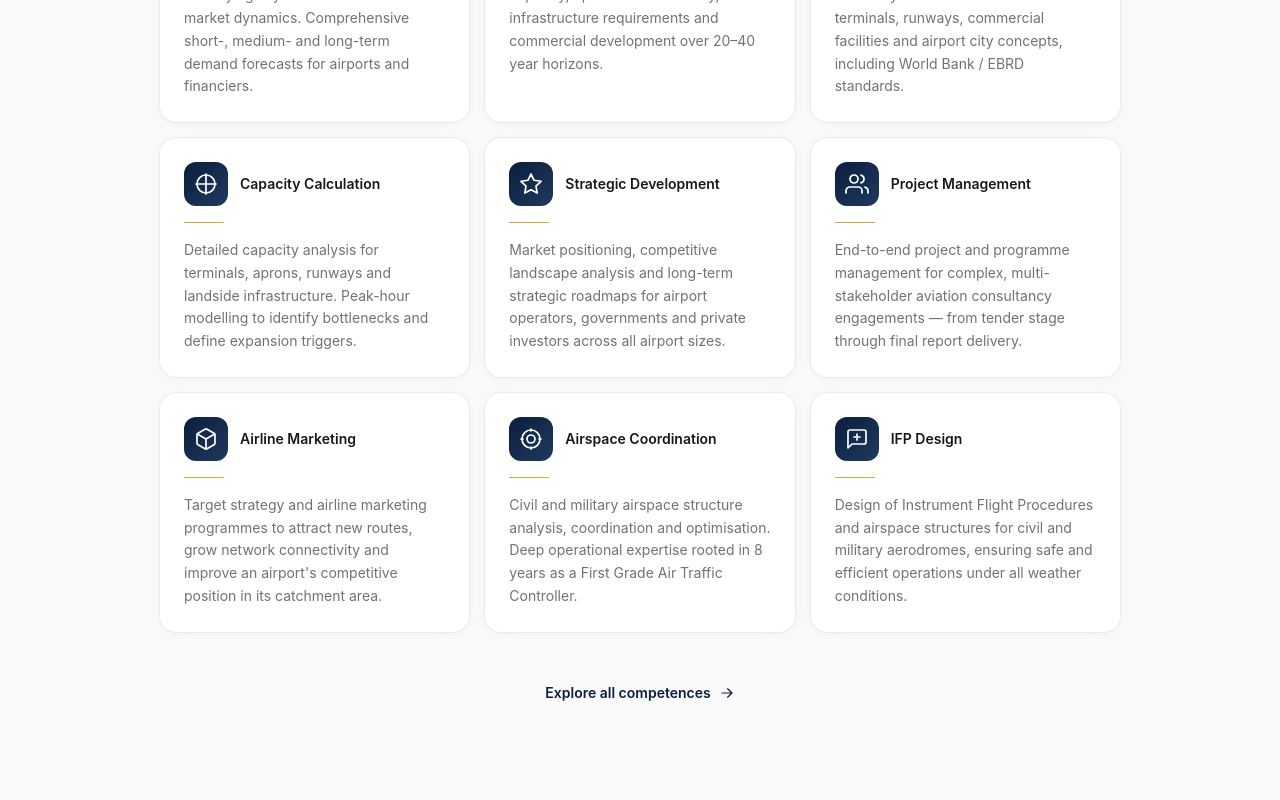
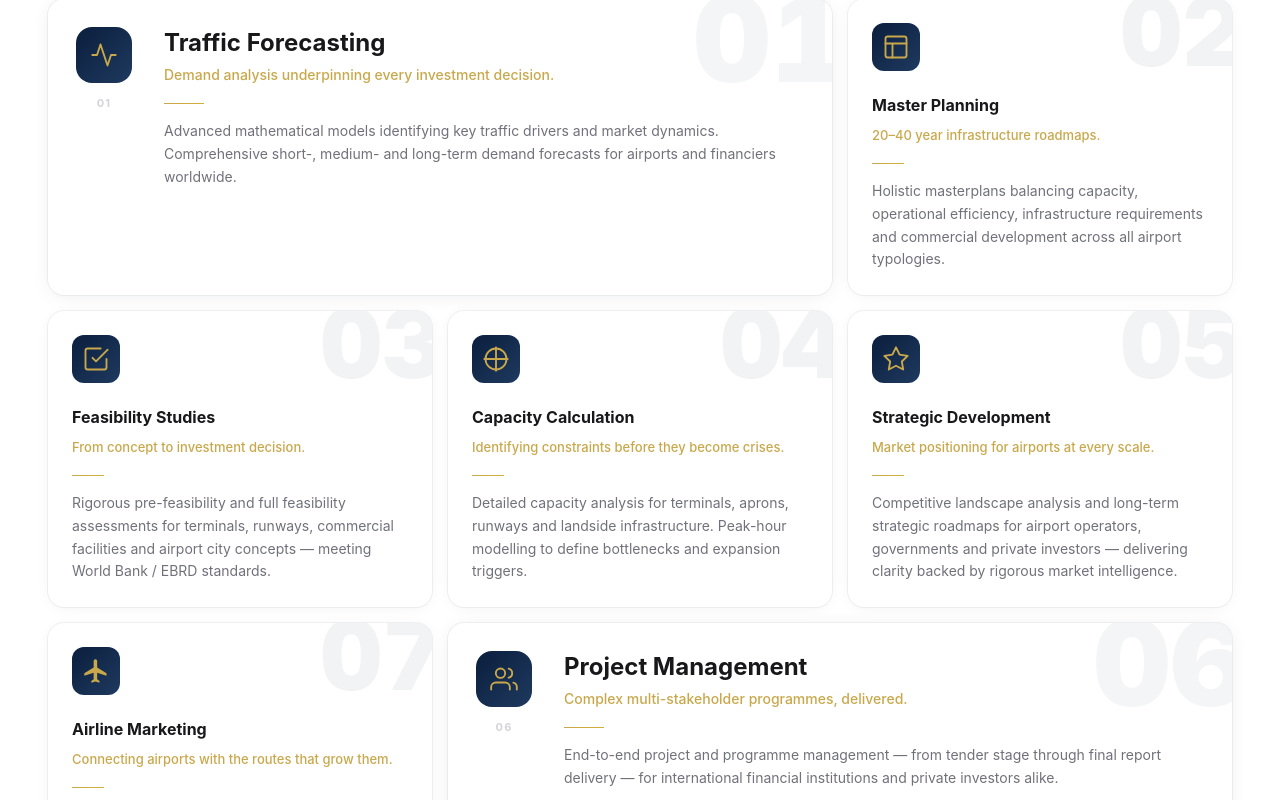
Before and after one commit to DR7777/yuriy-rubanov, a Next.js app: page / in a window 1280 px wide. Shown: the part 1800-2600 px from the top of the page. Built offline with nearby package versions, Linux system fonts and the light colour scheme.

Commit message:
Update ExpertiseSection and ProjectCard components with enhanced descriptions, improved styling, and added competence numbers. Updated country code handling in ProjectCard for better clarity.

```diff
--- a/src/components/ExpertiseSection.tsx
+++ b/src/components/ExpertiseSection.tsx
@@ -1,67 +1,85 @@
+import Link from 'next/link'
 import { ScrollReveal } from '@/components/ScrollReveal'
 
-// ─── Expertise cards data ─────────────────────────────────────────────────────
+// ─── Competence data ──────────────────────────────────────────────────────────
 
 const COMPETENCES = [
   {
+    number: '01',
     title: 'Traffic Forecasting',
+    subtitle: 'Demand analysis underpinning every investment decision.',
     description:
-      'Advanced mathematical models identifying key traffic drivers and market dynamics. Comprehensive short-, medium- and long-term demand forecasts for airports and financiers.',
+      'Advanced mathematical models identifying key traffic drivers and market dynamics. Comprehensive short-, medium- and long-term demand forecasts for airports and financiers worldwide.',
+    featured: true, // col-span-2 on lg
     icon: (
-      <svg viewBox="0 0 24 24" fill="none" stroke="currentColor" strokeWidth={1.7} strokeLinecap="round" strokeLinejoin="round" className="h-6 w-6">
+      <svg viewBox="0 0 24 24" fill="none" stroke="currentColor" strokeWidth={1.6} strokeLinecap="round" strokeLinejoin="round" className="h-7 w-7">
         <polyline points="22 12 18 12 15 21 9 3 6 12 2 12" />
       </svg>
     ),
   },
   {
+    number: '02',
     title: 'Master Planning',
+    subtitle: '20–40 year infrastructure roadmaps.',
     description:
-      'Holistic airport masterplans balancing capacity, operational efficiency, infrastructure requirements and commercial development over 20–40 year horizons.',
+      'Holistic masterplans balancing capacity, operational efficiency, infrastructure requirements and commercial development across all airport typologies.',
+    featured: false,
     icon: (
-      <svg viewBox="0 0 24 24" fill="none" stroke="currentColor" strokeWidth={1.7} strokeLinecap="round" strokeLinejoin="round" className="h-6 w-6">
+      <svg viewBox="0 0 24 24" fill="none" stroke="currentColor" strokeWidth={1.6} strokeLinecap="round" strokeLinejoin="round" className="h-7 w-7">
         <rect x="3" y="3" width="18" height="18" rx="2"/>
         <path d="M3 9h18M9 21V9"/>
       </svg>
     ),
   },
   {
+    number: '03',
     title: 'Feasibility Studies',
+    subtitle: 'From concept to investment decision.',
     description:
-      'Rigorous pre-feasibility and full feasibility assessments for new terminals, runways, commercial facilities and airport city concepts, including World Bank / EBRD standards.',
+      'Rigorous pre-feasibility and full feasibility assessments for terminals, runways, commercial facilities and airport city concepts — meeting World Bank / EBRD standards.',
+    featured: false,
     icon: (
-      <svg viewBox="0 0 24 24" fill="none" stroke="currentColor" strokeWidth={1.7} strokeLinecap="round" strokeLinejoin="round" className="h-6 w-6">
+      <svg viewBox="0 0 24 24" fill="none" stroke="currentColor" strokeWidth={1.6} strokeLinecap="round" strokeLinejoin="round" className="h-7 w-7">
         <path d="M9 11l3 3L22 4"/>
         <path d="M21 12v7a2 2 0 0 1-2 2H5a2 2 0 0 1-2-2V5a2 2 0 0 1 2-2h11"/>
       </svg>
     ),
   },
   {
+    number: '04',
     title: 'Capacity Calculation',
+    subtitle: 'Identifying constraints before they become crises.',
     description:
-      'Detailed capacity analysis for terminals, aprons, runways and landside infrastructure. Peak-hour modelling to identify bottlenecks and define expansion triggers.',
+      'Detailed capacity analysis for terminals, aprons, runways and landside infrastructure. Peak-hour modelling to define bottlenecks and expansion triggers.',
+    featured: false,
     icon: (
-      <svg viewBox="0 0 24 24" fill="none" stroke="currentColor" strokeWidth={1.7} strokeLinecap="round" strokeLinejoin="round" className="h-6 w-6">
-        <path d="M12 2v20M2 12h20"/>
-        <circle cx="12" cy="12" r="9"/>
+      <svg viewBox="0 0 24 24" fill="none" stroke="currentColor" strokeWidth={1.6} strokeLinecap="round" strokeLinejoin="round" className="h-7 w-7">
+        <path d="M12 2v20M2 12h20"/><circle cx="12" cy="12" r="9"/>
       </svg>
     ),
   },
   {
+    number: '05',
     title: 'Strategic Development',
+    subtitle: 'Market positioning for airports at every scale.',
     description:
-      'Market positioning, competitive landscape analysis and long-term strategic roadmaps for airport operators, governments and private investors across all airport sizes.',
+      'Competitive landscape analysis and long-term strategic roadmaps for airport operators, governments and private investors — delivering clarity backed by rigorous market intelligence.',
+    featured: false,
     icon: (
-      <svg viewBox="0 0 24 24" fill="none" stroke="currentColor" strokeWidth={1.7} strokeLinecap="round" strokeLinejoin="round" className="h-6 w-6">
+      <svg viewBox="0 0 24 24" fill="none" stroke="currentColor" strokeWidth={1.6} strokeLinecap="round" strokeLinejoin="round" className="h-7 w-7">
         <polygon points="12 2 15.09 8.26 22 9.27 17 14.14 18.18 21.02 12 17.77 5.82 21.02 7 14.14 2 9.27 8.91 8.26 12 2"/>
       </svg>
     ),
   },
   {
+    number: '06',
     title: 'Project Management',
+    subtitle: 'Complex multi-stakeholder programmes, delivered.',
     description:
-      'End-to-end project and programme management for complex, multi-stakeholder aviation consultancy engagements — from tender stage through final report delivery.',
+      'End-to-end project and programme management — from tender stage through final report delivery — for international financial institutions and private investors alike.',
+    featured: false,
     icon: (
-      <svg viewBox="0 0 24 24" fill="none" stroke="currentColor" strokeWidth={1.7} strokeLinecap="round" strokeLinejoin="round" className="h-6 w-6">
+      <svg viewBox="0 0 24 24" fill="none" stroke="currentColor" strokeWidth={1.6} strokeLinecap="round" strokeLinejoin="round" className="h-7 w-7">
         <path d="M17 21v-2a4 4 0 0 0-4-4H5a4 4 0 0 0-4 4v2"/>
         <circle cx="9" cy="7" r="4"/>
         <path d="M23 21v-2a4 4 0 0 0-3-3.87M16 3.13a4 4 0 0 1 0 7.75"/>
@@ -69,81 +87,256 @@ const COMPETENCES = [
     ),
   },
   {
+    number: '07',
     title: 'Airline Marketing',
+    subtitle: 'Connecting airports with the routes that grow them.',
     description:
-      'Target strategy and airline marketing programmes to attract new routes, grow network connectivity and improve an airport\'s competitive position in its catchment area.',
+      'Target strategy and airline marketing programmes to attract new routes, grow network connectivity and strengthen an airport\'s competitive position in its catchment area.',
+    featured: true, // col-span-2 on lg
     icon: (
-      <svg viewBox="0 0 24 24" fill="none" stroke="currentColor" strokeWidth={1.7} strokeLinecap="round" strokeLinejoin="round" className="h-6 w-6">
-        <path d="M21 16V8a2 2 0 0 0-1-1.73l-7-4a2 2 0 0 0-2 0l-7 4A2 2 0 0 0 3 8v8a2 2 0 0 0 1 1.73l7 4a2 2 0 0 0 2 0l7-4A2 2 0 0 0 21 16z"/>
-        <polyline points="3.27 6.96 12 12.01 20.73 6.96"/>
-        <line x1="12" y1="22.08" x2="12" y2="12"/>
+      <svg viewBox="0 0 24 24" fill="currentColor" className="h-7 w-7">
+        <path d="M21 16v-2l-8-5V3.5c0-.83-.67-1.5-1.5-1.5S10 2.67 10 3.5V9l-8 5v2l8-2.5V19l-2 1.5V22l3.5-1 3.5 1v-1.5L13 19v-5.5l8 2.5z"/>
       </svg>
     ),
   },
   {
+    number: '08',
     title: 'Airspace Coordination',
+    subtitle: 'Rooted in 8 years of First Grade ATC.',
     description:
-      'Civil and military airspace structure analysis, coordination and optimisation. Deep operational expertise rooted in 8 years as a First Grade Air Traffic Controller.',
+      'Civil and military airspace structure analysis, coordination and optimisation — informed by genuine operational expertise as a First Grade Air Traffic Controller.',
+    featured: false,
     icon: (
-      <svg viewBox="0 0 24 24" fill="none" stroke="currentColor" strokeWidth={1.7} strokeLinecap="round" strokeLinejoin="round" className="h-6 w-6">
-        <circle cx="12" cy="12" r="9"/>
-        <circle cx="12" cy="12" r="4"/>
-        <line x1="12" y1="2" x2="12" y2="4"/>
-        <line x1="12" y1="20" x2="12" y2="22"/>
-        <line x1="2" y1="12" x2="4" y2="12"/>
-        <line x1="20" y1="12" x2="22" y2="12"/>
+      <svg viewBox="0 0 24 24" fill="none" stroke="currentColor" strokeWidth={1.6} strokeLinecap="round" strokeLinejoin="round" className="h-7 w-7">
+        <circle cx="12" cy="12" r="9"/><circle cx="12" cy="12" r="4"/>
+        <line x1="12" y1="2" x2="12" y2="4"/><line x1="12" y1="20" x2="12" y2="22"/>
+        <line x1="2" y1="12" x2="4" y2="12"/><line x1="20" y1="12" x2="22" y2="12"/>
       </svg>
     ),
   },
   {
+    number: '09',
     title: 'IFP Design',
+    subtitle: 'Safe procedures from first principles.',
     description:
-      'Design of Instrument Flight Procedures and airspace structures for civil and military aerodromes, ensuring safe and efficient operations under all weather conditions.',
+      'Design of Instrument Flight Procedures and airspace structures for civil and military aerodromes, ensuring safe and efficient operations in all weather conditions.',
+    featured: false,
     icon: (
-      <svg viewBox="0 0 24 24" fill="none" stroke="currentColor" strokeWidth={1.7} strokeLinecap="round" strokeLinejoin="round" className="h-6 w-6">
+      <svg viewBox="0 0 24 24" fill="none" stroke="currentColor" strokeWidth={1.6} strokeLinecap="round" strokeLinejoin="round" className="h-7 w-7">
         <path d="M21 15a2 2 0 0 1-2 2H7l-4 4V5a2 2 0 0 1 2-2h14a2 2 0 0 1 2 2z"/>
-        <line x1="9" y1="10" x2="15" y2="10"/>
-        <line x1="12" y1="7" x2="12" y2="13"/>
+        <line x1="9" y1="10" x2="15" y2="10"/><line x1="12" y1="7" x2="12" y2="13"/>
       </svg>
     ),
   },
 ]
 
-// ─── Card component ───────────────────────────────────────────────────────────
+// ─── Standard card ────────────────────────────────────────────────────────────
 
-interface ExpertiseCardProps {
+function Card({
+  number,
+  title,
+  subtitle,
+  description,
+  icon,
+  delay,
+}: {
+  number: string
   title: string
+  subtitle: string
   description: string
   icon: React.ReactNode
-  delayIndex: number
-}
+  delay: string
+}) {
+  return (
+    <ScrollReveal delay={delay} className="h-full">
+      <div
+        className="group relative flex h-full flex-col overflow-hidden rounded-2xl p-6 shadow-[0_2px_16px_-4px_rgba(11,30,61,0.08)] ring-1 ring-zinc-900/5 transition-all duration-300 hover:shadow-[0_8px_40px_-8px_rgba(11,30,61,0.14)]"
+        style={{ background: '#fff' }}
+      >
+        {/* Hover glow overlay */}
+        <div
+          className="pointer-events-none absolute inset-0 rounded-2xl opacity-0 transition-opacity duration-300 group-hover:opacity-100"
+          style={{
+            background: 'radial-gradient(ellipse 80% 50% at 50% 0%, rgba(201,168,76,0.06) 0%, transparent 70%)',
+            boxShadow: 'inset 0 0 0 1px rgba(201,168,76,0.20)',
+          }}
+        />
 
-function ExpertiseCard({ title, description, icon, delayIndex }: ExpertiseCardProps) {
-  const delay = `${delayIndex * 0.08}s`
+        {/* Ghost number watermark */}
+        <span
+          aria-hidden="true"
+          className="pointer-events-none absolute -right-3 -top-4 select-none font-black leading-none tabular-nums"
+          style={{ fontSize: '96px', color: 'rgba(11,30,61,0.055)' }}
+        >
+          {number}
+        </span>
 
-  return (
-    <ScrollReveal
-      delay={delay}
-      className="group flex flex-col gap-4 rounded-2xl bg-white p-6 shadow-[0_2px_16px_-4px_rgba(0,0,0,0.07)] ring-1 ring-zinc-900/5 transition-shadow duration-300 hover:shadow-[0_8px_32px_-8px_rgba(11,30,61,0.16)]"
-    >
-      {/* Icon circle */}
-      <div className="flex items-center gap-3">
+        {/* Icon */}
         <div
-          className="flex h-11 w-11 flex-shrink-0 items-center justify-center rounded-xl text-white transition-transform duration-300 group-hover:scale-105"
-          style={{ background: 'linear-gradient(135deg, #0B1E3D 0%, #1E3A5F 100%)' }}
+          className="relative mb-5 flex h-12 w-12 items-center justify-center rounded-xl transition-all duration-300 group-hover:scale-105"
+          style={{
+            background: 'linear-gradient(135deg, #0B1E3D 0%, #1E3A5F 100%)',
+            color: '#C9A84C',
+          }}
         >
           {icon}
         </div>
-        <h3 className="text-sm font-semibold text-zinc-900 leading-snug">{title}</h3>
+
+        {/* Title + subtitle */}
+        <div className="relative mb-4">
+          <h3 className="text-base font-bold text-zinc-900">{title}</h3>
+          <p className="mt-1 text-xs font-medium" style={{ color: '#C9A84C' }}>
+            {subtitle}
+          </p>
+        </div>
+
+        {/* Gold line */}
+        <div
+          className="relative mb-4 h-px w-8 transition-all duration-500 group-hover:w-full"
+          style={{ background: 'linear-gradient(90deg, #C9A84C, #D4AF37)' }}
+        />
+
+        {/* Description */}
+        <p
+          className="relative mt-auto text-sm leading-relaxed text-zinc-500 transition-colors duration-300"
+        >
+          {description}
+        </p>
       </div>
+    </ScrollReveal>
+  )
+}
 
-      {/* Gold accent line */}
+// ─── Featured card (col-span-2, horizontal layout) ───────────────────────────
+
+function FeaturedCard({
+  number,
+  title,
+  subtitle,
+  description,
+  icon,
+  delay,
+}: {
+  number: string
+  title: string
+  subtitle: string
+  description: string
+  icon: React.ReactNode
+  delay: string
+}) {
+  return (
+    <ScrollReveal delay={delay} className="h-full lg:col-span-2">
       <div
-        className="h-px w-10 transition-all duration-500 group-hover:w-full"
-        style={{ background: 'linear-gradient(90deg, #C9A84C, #D4AF37)' }}
-      />
+        className="group relative flex h-full flex-col overflow-hidden rounded-2xl p-7 shadow-[0_2px_20px_-4px_rgba(11,30,61,0.10)] ring-1 ring-zinc-900/5 transition-all duration-300 hover:shadow-[0_12px_48px_-8px_rgba(11,30,61,0.16)] sm:flex-row sm:items-start sm:gap-8"
+        style={{ background: '#fff' }}
+      >
+        {/* Hover glow */}
+        <div
+          className="pointer-events-none absolute inset-0 rounded-2xl opacity-0 transition-opacity duration-300 group-hover:opacity-100"
+          style={{
+            background: 'radial-gradient(ellipse 60% 80% at 20% 50%, rgba(201,168,76,0.07) 0%, transparent 70%)',
+            boxShadow: 'inset 0 0 0 1px rgba(201,168,76,0.22)',
+          }}
+        />
 
-      <p className="text-sm leading-relaxed text-zinc-500">{description}</p>
+        {/* Ghost number */}
+        <span
+          aria-hidden="true"
+          className="pointer-events-none absolute -right-4 -top-5 select-none font-black leading-none tabular-nums"
+          style={{ fontSize: '120px', color: 'rgba(11,30,61,0.045)' }}
+        >
+          {number}
+        </span>
+
+        {/* Left: icon + number */}
+        <div className="relative mb-5 flex-shrink-0 sm:mb-0">
+          <div
+            className="flex h-14 w-14 items-center justify-center rounded-2xl transition-all duration-300 group-hover:scale-105"
+            style={{
+              background: 'linear-gradient(135deg, #0B1E3D 0%, #1E3A5F 100%)',
+              color: '#C9A84C',
+            }}
+          >
+            {icon}
+          </div>
+          <p
+            className="mt-3 text-center text-[11px] font-bold tracking-[0.1em] text-zinc-300"
+          >
+            {number}
+          </p>
+        </div>
+
+        {/* Right: text */}
+        <div className="relative flex flex-1 flex-col">
+          <h3 className="text-xl font-bold text-zinc-900 sm:text-2xl">{title}</h3>
+          <p className="mt-1 text-sm font-medium" style={{ color: '#C9A84C' }}>
+            {subtitle}
+          </p>
+
+          {/* Gold line */}
+          <div
+            className="my-4 h-px w-10 transition-all duration-500 group-hover:w-full"
+            style={{ background: 'linear-gradient(90deg, #C9A84C, #D4AF37)' }}
+          />
+
+          <p className="text-sm leading-relaxed text-zinc-500">
+            {description}
+          </p>
+        </div>
+      </div>
+    </ScrollReveal>
+  )
+}
+
+// ─── CTA card ─────────────────────────────────────────────────────────────────
+
+function CtaCard({ delay }: { delay: string }) {
+  return (
+    <ScrollReveal delay={delay} className="h-full">
+      <Link
+        href="/contact"
+        className="group relative flex h-full flex-col items-center justify-center overflow-hidden rounded-2xl p-7 text-center transition-all duration-300 hover:scale-[1.02]"
+        style={{
+          background: 'linear-gradient(135deg, #b8892a 0%, #C9A84C 40%, #D4AF37 100%)',
+          boxShadow: '0 4px 32px rgba(201,168,76,0.20)',
+        }}
+      >
+        {/* Glow on hover */}
+        <div
+          className="pointer-events-none absolute inset-0 opacity-0 transition-opacity duration-300 group-hover:opacity-100"
+          style={{ background: 'rgba(255,255,255,0.10)' }}
+        />
+
+        {/* Dot pattern */}
+        <div
+          className="pointer-events-none absolute inset-0 opacity-[0.12]"
+          style={{
+            backgroundImage: 'radial-gradient(circle, rgba(0,0,0,0.6) 1px, transparent 1px)',
+            backgroundSize: '18px 18px',
+          }}
+        />
+
+        <div className="relative">
+          <svg viewBox="0 0 24 24" fill="currentColor" className="mx-auto mb-4 h-8 w-8 text-white/80">
+            <path d="M21 16v-2l-8-5V3.5c0-.83-.67-1.5-1.5-1.5S10 2.67 10 3.5V9l-8 5v2l8-2.5V19l-2 1.5V22l3.5-1 3.5 1v-1.5L13 19v-5.5l8 2.5z"/>
+          </svg>
+          <p className="text-[11px] font-bold tracking-[0.25em] uppercase text-white/70">
+            Start a Project
+          </p>
+          <p className="mt-2 text-xl font-bold text-white">
+            Let&rsquo;s work together
+          </p>
+          <p className="mt-2 text-xs leading-relaxed text-white/65">
+            Available for engagements worldwide
+          </p>
+          <div className="mt-5 inline-flex items-center gap-1.5 text-xs font-semibold text-white">
+            Get in Touch
+            <svg viewBox="0 0 20 20" fill="currentColor" className="h-3.5 w-3.5">
+              <path fillRule="evenodd" d="M3 10a.75.75 0 0 1 .75-.75h10.638L10.23 5.29a.75.75 0 1 1 1.04-1.08l5.5 5.25a.75.75 0 0 1 0 1.08l-5.5 5.25a.75.75 0 1 1-1.04-1.08l4.158-3.96H3.75A.75.75 0 0 1 3 10Z" clipRule="evenodd"/>
+            </svg>
+          </div>
+        </div>
+      </Link>
     </ScrollReveal>
   )
 }
@@ -151,52 +344,77 @@ function ExpertiseCard({ title, description, icon, delayIndex }: ExpertiseCardPr
 // ─── Section ─────────────────────────────────────────────────────────────────
 
 export function ExpertiseSection() {
+  //
+  // Bento layout on lg (3-column grid):
+  //   Row 1: [Traffic Forecasting ── col-span-2 ──] [Master Planning]
+  //   Row 2: [Feasibility]  [Capacity]  [Strategic Development]
+  //   Row 3: [Project Mgmt] [Airline Marketing ── col-span-2 ───────]
+  //   Row 4: [Airspace]     [IFP Design]           [CTA card]
+  //
+  const [feat1, ...rest] = COMPETENCES                         // Traffic (featured)
+  const std1 = rest.slice(0, 4)                               // Master, Feasibility, Capacity, Strategic
+  const feat2 = rest[4]                                       // Airline Marketing (featured)
+  const std2 = rest.slice(5)                                  // Project Mgmt, Airspace, IFP
+
   return (
     <section
-      className="bg-zinc-50 py-20 sm:py-24"
+      className="relative w-full overflow-hidden bg-white py-24 sm:py-32"
       aria-label="Areas of expertise"
     >
-      <div className="mx-auto max-w-5xl px-4 sm:px-8">
-        {/* Heading */}
-        <ScrollReveal className="mb-12 text-center">
+
+      <div className="relative mx-auto max-w-7xl px-4 sm:px-8 lg:px-12">
+        {/* ── Heading ── */}
+        <ScrollReveal className="mb-16 max-w-2xl">
           <p
-            className="mb-2 text-[11px] font-semibold tracking-[0.3em] uppercase"
+            className="mb-3 text-[11px] font-bold tracking-[0.35em] uppercase"
             style={{ color: '#C9A84C' }}
           >
             Core Competences
           </p>
-          <h2 className="text-2xl font-bold tracking-tight text-zinc-900 sm:text-3xl">
-            End-to-End Airport Expertise
+          <h2 className="text-3xl font-bold tracking-tight text-zinc-900 sm:text-4xl lg:text-5xl">
+            End-to-End Airport<br className="hidden sm:block" /> Expertise
           </h2>
-          <p className="mx-auto mt-3 max-w-xl text-sm leading-relaxed text-zinc-500">
+          <p className="mt-4 text-base leading-relaxed text-zinc-500">
             From first operational principles as an Air Traffic Controller to senior
             strategic advisory — every engagement draws on the full depth of the aviation stack.
           </p>
         </ScrollReveal>
 
-        {/* Cards grid */}
-        <div className="grid grid-cols-1 gap-4 sm:grid-cols-2 lg:grid-cols-3">
-          {COMPETENCES.map((competence, i) => (
-            <ExpertiseCard
-              key={competence.title}
-              {...competence}
-              delayIndex={i % 3}
-            />
+        {/* ── Bento grid ── */}
+        <div className="grid grid-cols-1 gap-3 sm:grid-cols-2 lg:grid-cols-3 sm:gap-4">
+
+          {/* Row 1: Traffic (wide) + Master Planning */}
+          <FeaturedCard key={feat1.title} {...feat1} delay="0s" />
+          <Card key={rest[0].title} {...rest[0]} delay="0.08s" />
+
+          {/* Row 2: Feasibility, Capacity, Strategic */}
+          {std1.slice(1).map((c, i) => (
+            <Card key={c.title} {...c} delay={`${(i + 1) * 0.07}s`} />
           ))}
+
+          {/* Row 3: Project Mgmt + Airline Marketing (wide) */}
+          <Card key={std2[0].title} {...std2[0]} delay="0s" />
+          <FeaturedCard key={feat2.title} {...feat2} delay="0.08s" />
+
+          {/* Row 4: Airspace, IFP, CTA */}
+          {std2.slice(1).map((c, i) => (
+            <Card key={c.title} {...c} delay={`${i * 0.07}s`} />
+          ))}
+          <CtaCard delay="0.14s" />
         </div>
 
-        {/* Footer CTA */}
+        {/* ── Footer link ── */}
         <ScrollReveal className="mt-12 text-center">
-          <a
+          <Link
             href="/expertise"
-            className="inline-flex items-center gap-2 text-sm font-semibold transition-colors hover:opacity-80"
-            style={{ color: '#0B1E3D' }}
+            className="inline-flex items-center gap-2 text-sm font-semibold transition-colors duration-200 hover:opacity-80"
+            style={{ color: '#C9A84C' }}
           >
-            Explore all competences
+            Explore full competence detail
             <svg viewBox="0 0 20 20" fill="currentColor" className="h-4 w-4">
               <path fillRule="evenodd" d="M3 10a.75.75 0 0 1 .75-.75h10.638L10.23 5.29a.75.75 0 1 1 1.04-1.08l5.5 5.25a.75.75 0 0 1 0 1.08l-5.5 5.25a.75.75 0 1 1-1.04-1.08l4.158-3.96H3.75A.75.75 0 0 1 3 10Z" clipRule="evenodd"/>
             </svg>
-          </a>
+          </Link>
         </ScrollReveal>
       </div>
     </section>
```
Also changed, not shown: src/components/ProjectCard.tsx (+28 -50 lines), image.png.
